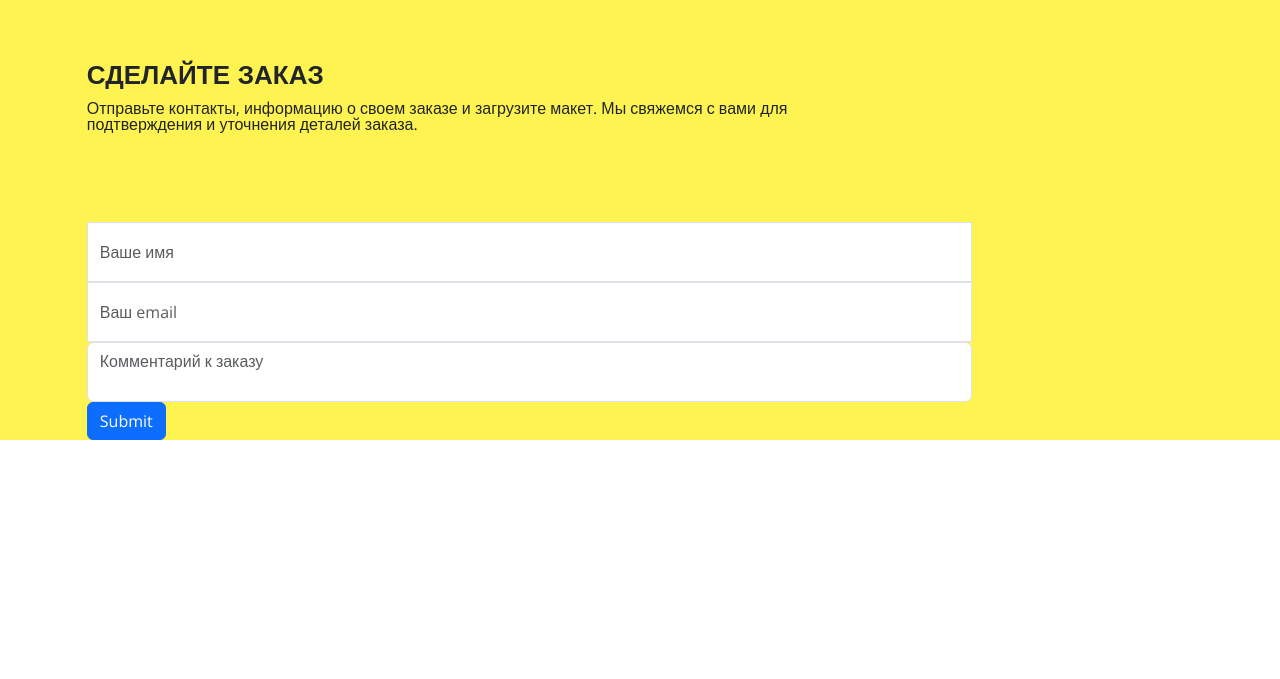
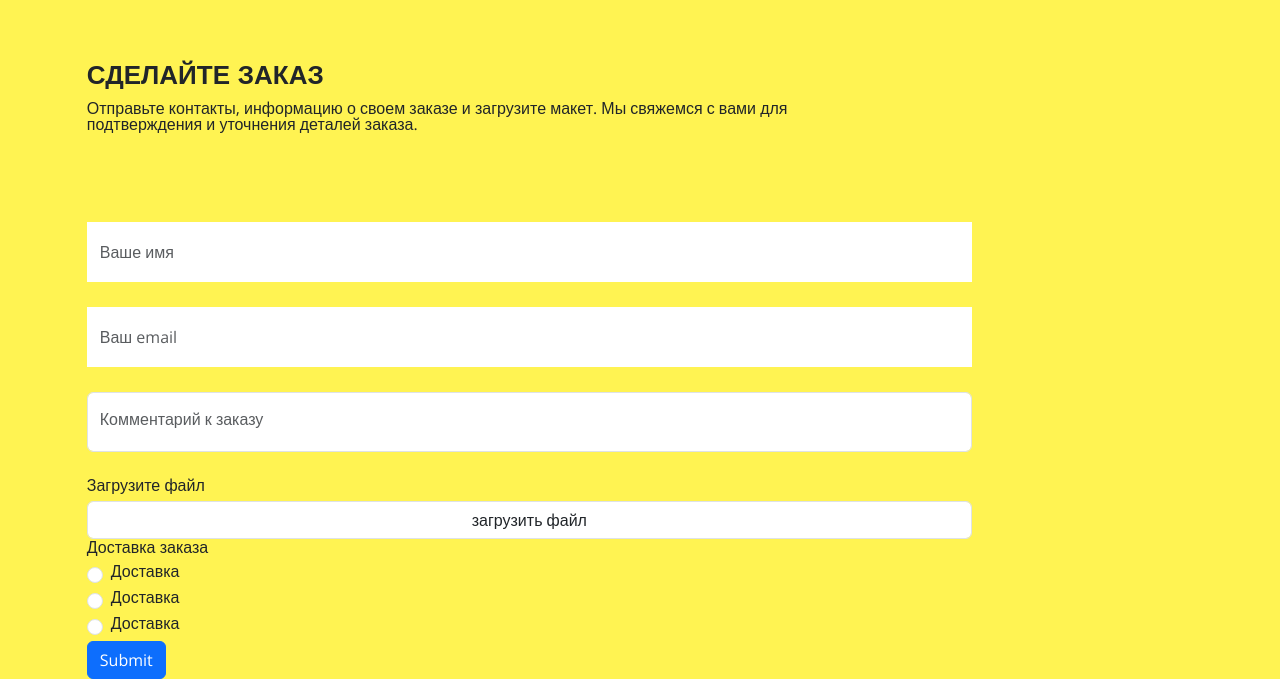
Before and after one commit to sherland11/CelestaPrint, a React (Create React App) app: page / in a window 1280 px wide. Shown: the part 6727-7406 px from the top of the page. Before the commit the page ends 7167 px from the top, so only its background shows below. Built offline with nearby package versions, Linux system fonts and the light colour scheme.

Commit message:
Добавления в makeOrder

```diff
--- a/src/components/MakeOrder.tsx
+++ b/src/components/MakeOrder.tsx
@@ -21,8 +21,28 @@ export default function MakeOrder() {
                         <Form.Group>
                             <Form.Control as="textarea" rows={1} placeholder="Комментарий к заказу" />
                         </Form.Group>
-                        <Form.Group></Form.Group>
-                        <Form.Group></Form.Group>
+                        <Form.Group>
+                            <Form.Label>Загрузите файл</Form.Label>
+                            <Form.Control as="button">загрузить файл</Form.Control>
+                        </Form.Group>
+                        <Form.Group>
+                            <Form.Label>Доставка заказа</Form.Label>
+                            <Form.Check
+                                type="radio"
+                                label="Доставка"
+                                name="deliveryRadio"
+                            />
+                            <Form.Check
+                                type="radio"
+                                label="Доставка"
+                                name="deliveryRadio"
+                            />
+                            <Form.Check
+                                type="radio"
+                                label="Доставка"
+                                name="deliveryRadio"
+                            />
+                        </Form.Group>
                         <Button type="submit">Submit</Button>
                     </Form>
                 </Col>
--- a/src/css/makeOrder.css
+++ b/src/css/makeOrder.css
@@ -26,4 +26,16 @@ textarea {
     height: 60px;
     resize: none;
     border-radius: 0;
+    margin-bottom: 25px;
+    border-color: #ffffff;
 }
+
+.form-control[type="text"]:focus,
+.form-control[type="email"]:focus,
+textarea:focus {
+    box-shadow: none;
+    border-color: #ffffff;
+}
+textarea {
+    line-height: 40px !important;
+}
```
